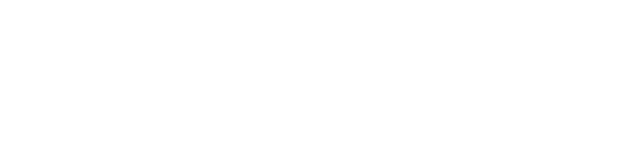
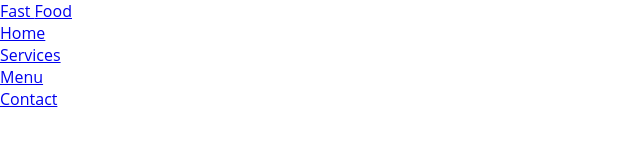
Before and after one commit to pradhumn14/fast-food-website-design, a plain HTML site: page index.html in a window 1280 px wide. Shown: the whole page, without its empty margins (0-640 px from the left). Drawn offline with Linux system fonts and the light colour scheme.

Commit message:
files updated

```diff
--- a/index.html
+++ b/index.html
@@ -4,16 +4,20 @@
     <meta charset="UTF-8">
     <meta http-equiv="X-UA-Compatible" content="IE=edge">
     <meta name="viewport" content="width=device-width, initial-scale=1.0">
-    <title>fast food website design</title>
+    <title>Fast Food Website Design</title>
     <link rel="stylesheet" href="style.css">
 </head>
 <body>
 
     <header>
         <div class="navbar">
-
-
-
+            <a href="#" class="logo">Fast <span>Food</span></a>
+            <ul class="links">
+                <li><a href="hero">Home</a></li>
+                <li><a href="services">Services</a></li>
+                <li><a href="menu">Menu</a></li>
+                <li><a href="contact">Contact</a></li>
+            </ul>
         </div>
     </header>
 
--- a/style.css
+++ b/style.css
@@ -12,3 +12,7 @@
     --light-red: #ef5a60;
     --primary-color: #e81922;
 }
+
+body {
+
+}
```
